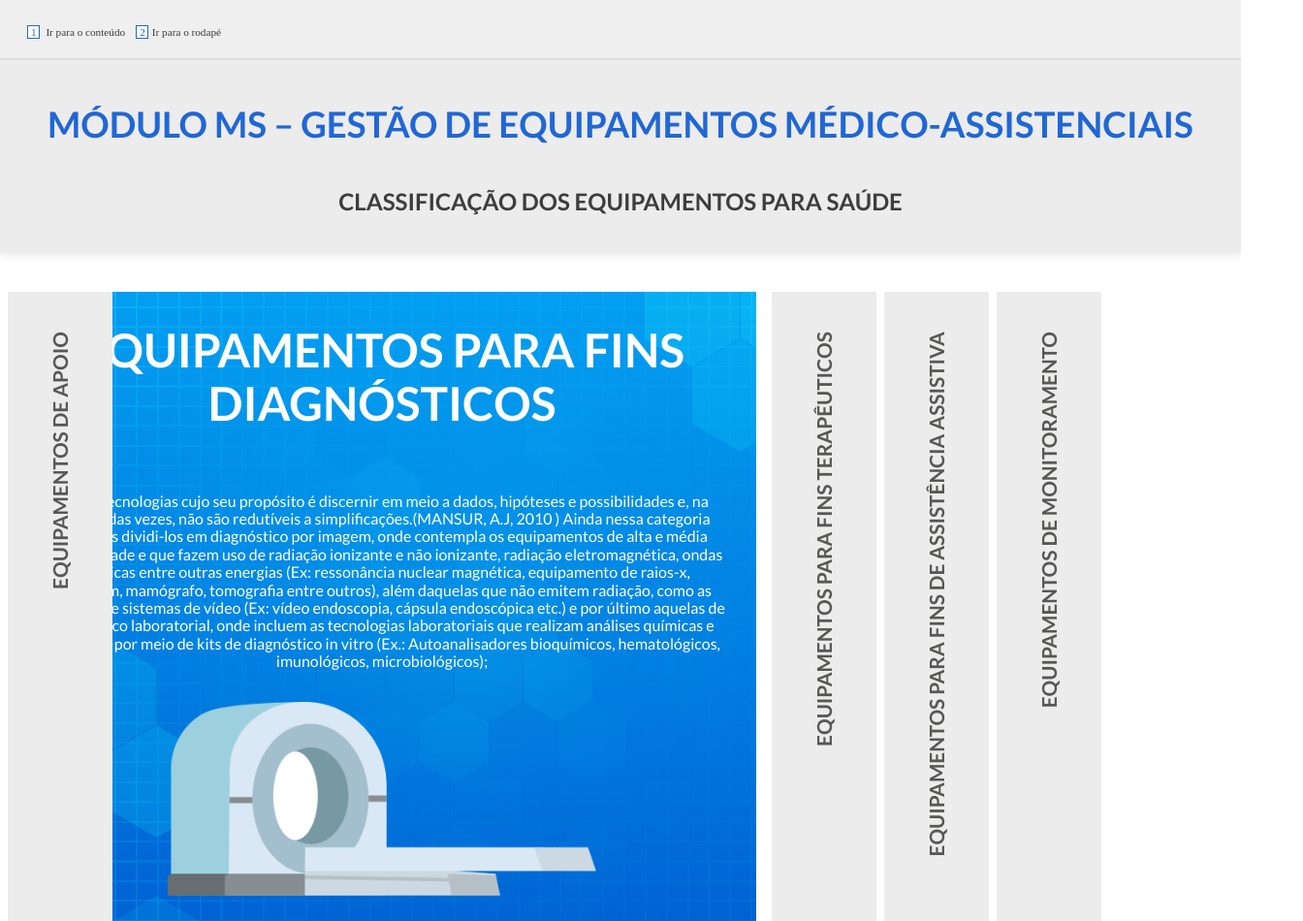
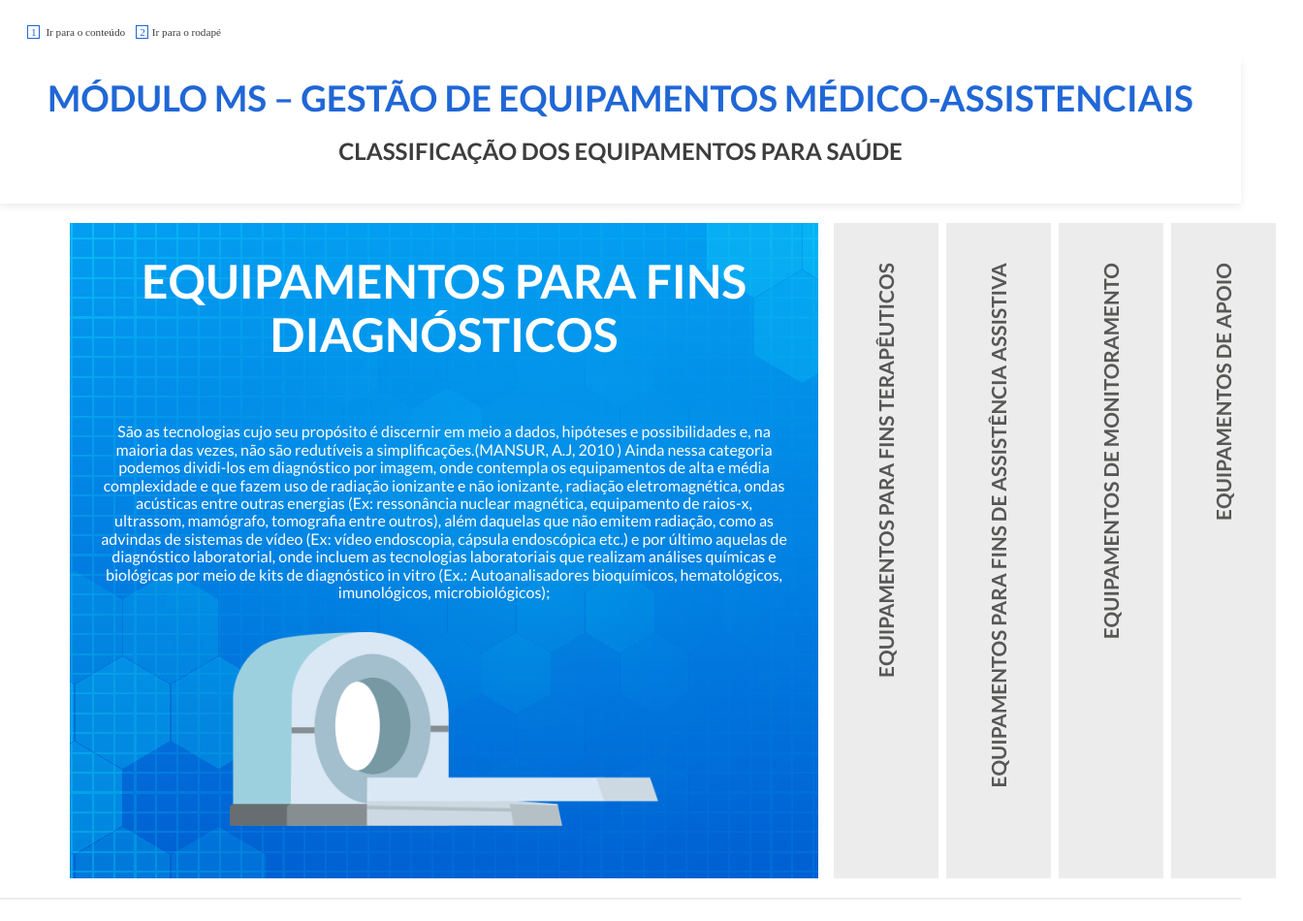
Before and after one commit to marianaaraujof/gestao-de-equipamentos-assistenciais-figura2, a plain HTML site: page index.html in a window 1280 px wide. Shown: the top 950 px of the page at 97% size, 1344 px wide, since content can reach past the window. Drawn offline with nearby package versions, Linux system fonts and the light colour scheme.

Commit message:
centralizacao do acordeon

```diff
--- a/css/styles.css
+++ b/css/styles.css
@@ -9,13 +9,12 @@ p {
 
 .accessibility-bar-wrapper {
 	position: relative;
-	background-color: #EFEFEF;
+	background-color: #fff;
 	color: #3d3d3d;
 	min-height: 50px;
 	padding-top: 10px;
 	width: 100%;
 	font-size: 0.7em;
-	border-bottom: 2px solid rgba(0, 0, 0, 0.08);
 }
 .accessibility-bar-wrapper .container {
 	display: flex;
@@ -39,8 +38,8 @@ p {
 }
 .header {
 	padding: 20px;
-	background-color: #ececec;
-	margin-bottom: 40px;
+	background-color: #fff;
+	margin-bottom: 20px;
 	box-shadow: 0px 3px 8px rgba(0, 0, 0, 0.08);
 }
 .header .container {
@@ -53,20 +52,29 @@ p {
 	color:#2067D6;
 	font-family: 'Lato', sans-serif;
 	font-size: 2.3em;
+	margin: 0 auto;
 }
 .header h2 {
 	color: #3d3d3d;
 	font-family: 'Lato', sans-serif;
 	font-size: 1.5em;
+	margin: 0.5 auto;
+}
+.center {
+	width: 90vw;
+	margin: 0 auto;
 }
 #panles{
-	width:90vw;
+	width:100vw;
 	height:676px;
-	margin-right: 30px;
+	/* display: flex;
+	flex-direction: row;
+	justify-content: center; */
 	position: relative;
-	overflow:hidden;
+	overflow: hidden;
 	background: white;
 }
+
 .panelHolder{
 	float:left;
 	position: relative;
@@ -129,7 +137,6 @@ p {
 .model img {
 	z-index: 2;
 	width: auto;
-
 }
 .panelTitle.last{
 	padding: 0;
@@ -148,7 +155,7 @@ p {
 
 #footer{
 	border-top: 2px solid rgba(0, 0, 0, 0.08);
-	margin-top: 3em;
+	margin-top: 20px;
 	padding: 2em;
 }
 
--- a/index.html
+++ b/index.html
@@ -38,6 +38,7 @@
             <h2>CLASSIFICAÇÃO DOS EQUIPAMENTOS PARA SAÚDE</h2>
         </div>
     </header>
+    <div class="center">
         <div id="panles">
             <div class="panelHolder active">
                 <div class="contentHolder">
@@ -130,6 +131,7 @@
                 </div>
             </div>
         </div>
+    </div>
     <div id="footer">
         <div class="container">
             <img src="/img/logo-sedis.png" alt="SEDIS">
--- a/scripts/slideOut.js
+++ b/scripts/slideOut.js
@@ -47,7 +47,7 @@
 
                     var offset = parseFloat(settings.panels.css("padding-right"));
 
-                    //Get the postion of each panle and put it in an arry
+                    //Get the postion of each panel and put it in an array
                     settings.panels.each($.proxy(this.positionLoop, this, offset))
                         .each(this.setPanelPosition);
                 },
@@ -59,7 +59,7 @@
 
                     divPositionRight.push(leftPostion);
 
-                    //What the postion of the panle will be when its on the right side
+                    //What the postion of the panel will be when its on the right side
                     divPositionLeft.push((this.tabWidth + offset) * index);
 
                 },
@@ -70,7 +70,8 @@
                     $(val).css({
                         left: divPositionRight[index],
                         position: "absolute"
-                    }).data("right", divPositionRight[index]).data("position", "right");
+                    }).data("right", divPositionRight[index]+50).data("position", "right");
+
                 },
 
                 bindEvents: function () {
```
Lines whose indentation alone changed are shown as unchanged.
